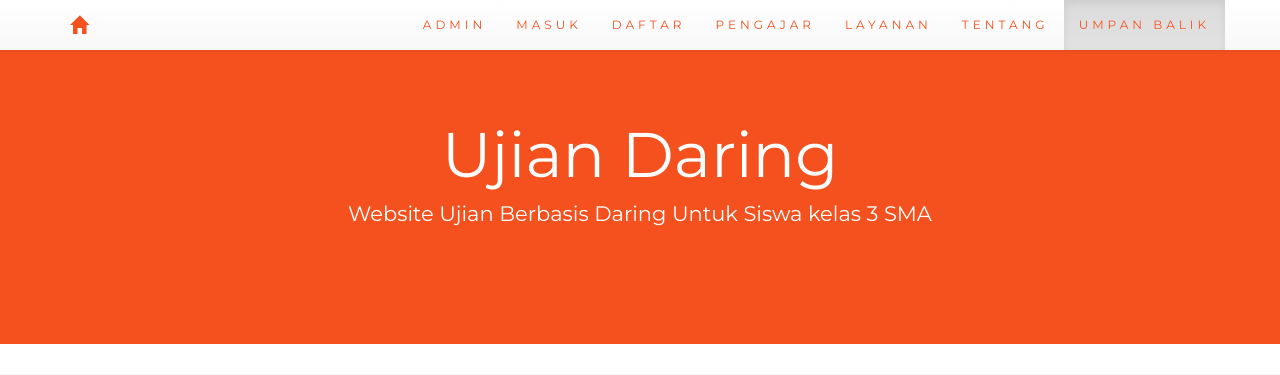
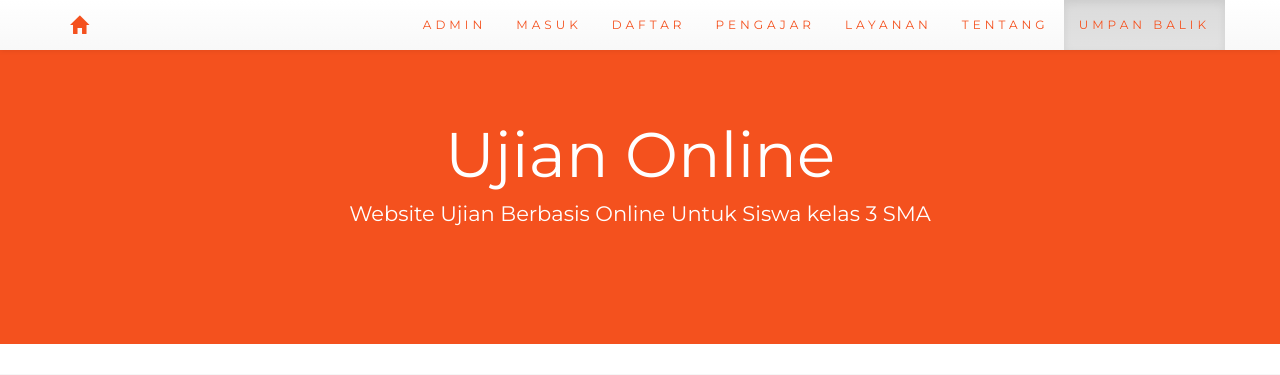
Before and after one commit to ridwanfirdaus96/online-exam, a PHP site: page / in a window 1280 px wide. Shown: the top 375 px of the page. Run offline with PHP 8.4, Linux system fonts and the light colour scheme.

Commit message:
Update index.php

```diff
--- a/index.php
+++ b/index.php
@@ -253,10 +253,6 @@ var b = document.forms["form"]["cpassword"].value;if (a!=b){alert("Passwords mus
 
 </head>
 
-
-
-
-
 <body>
 
 <body id="myPage" data-spy="scroll" data-target=".navbar" data-offset="60">
@@ -286,8 +282,8 @@ var b = document.forms["form"]["cpassword"].value;if (a!=b){alert("Passwords mus
 </nav>
 
 <div class="jumbotron text-center">
-  <h1>Ujian Daring</h1>
-  <p>Website Ujian Berbasis Daring Untuk Siswa kelas 3 SMA</p>
+  <h1>Ujian Online</h1>
+  <p>Website Ujian Berbasis Online Untuk Siswa kelas 3 SMA</p>
   <!--  form>
     <div class="input-group">
       <input type="email" class="form-control" size="50" placeholder="Email Address" required>
```
